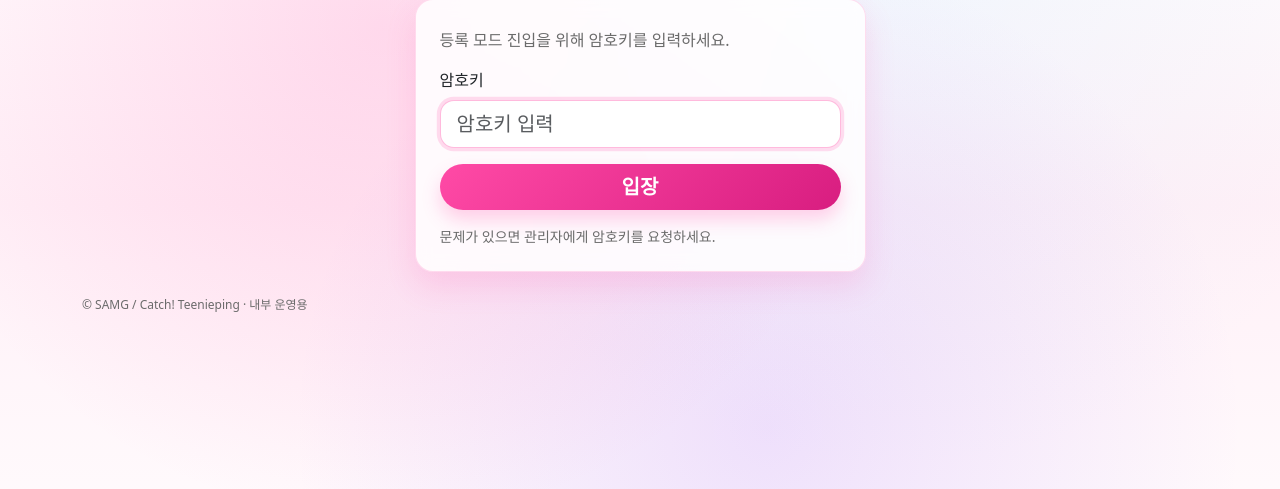
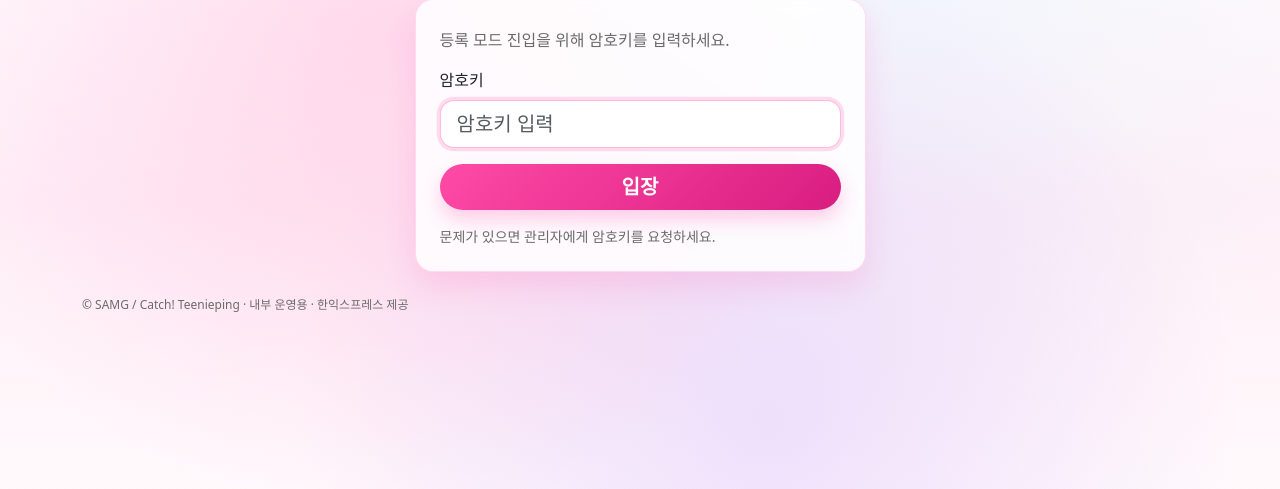
Before and after one commit to sangjin94/Samg-stock, a Flask app: page /auth/edit?next=/admin/master_upload in a window 1280 px wide. Shown: the part 132-621 px from the top of the page. Run offline with Flask 3, Linux system fonts and the light colour scheme; data that the repository does not hold is empty; parts of the project's set-up code (start-up, migrations or seed data) failed here and were passed over.

Commit message:
Update base.html

```diff
--- a/templates/base.html
+++ b/templates/base.html
@@ -54,7 +54,7 @@ SAMG Ent.
   {% block content %}{% endblock %}
 
   <div class="mt-4 footer">
-    © SAMG / Catch! Teenieping · 내부 운영용
+    © SAMG / Catch! Teenieping · 내부 운영용 · 한익스프레스 제공
   </div>
 </main>
 
```
